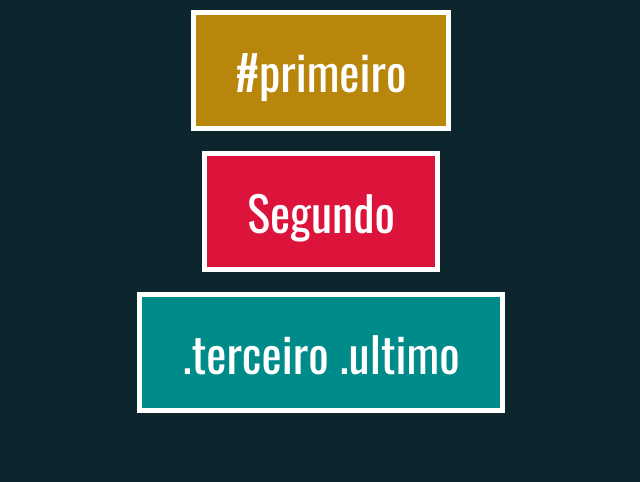
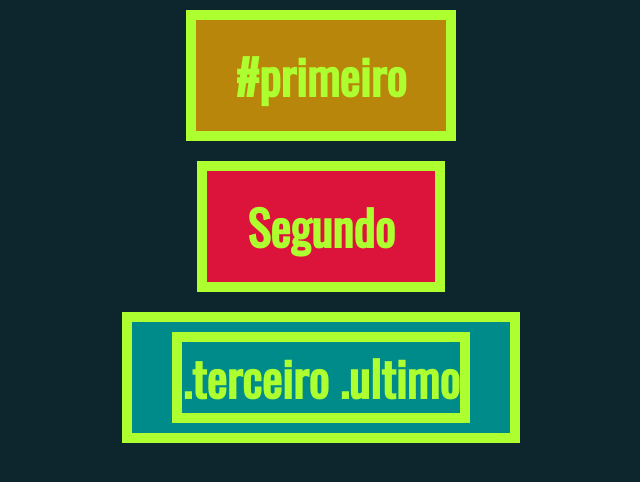
Before and after one commit to RazielRodrigues/js-learning-path-advanced, a plain HTML site: page dom/selecionandoElementos2.html in a window 1280 px wide. Shown: the whole page, without its empty margins (319-959 px from the left). Drawn offline with Linux system fonts and the light colour scheme.

Commit message:
selecionando 2

```diff
--- a/dom/selecionandoElementos2.html
+++ b/dom/selecionandoElementos2.html
@@ -10,7 +10,12 @@
     <div>Segundo</div>
     <div class="terceiro ultimo"><span wb-attrib>.terceiro .ultimo</span></div>
     <script>
-        // ...
+        document.querySelector('#primeiro').classList.add('destaque');
+
+        const selecionar = seletor => document.querySelectorAll(seletor).forEach(e => e.classList.add('destaque'));
+        const deselecionar = seletor => document.querySelectorAll(seletor).forEach(e => e.classList.remove('destaque'));
+
+        selecionar('*');
     </script>
 </body>
 </html>
```
Also changed, not shown: README.md.
